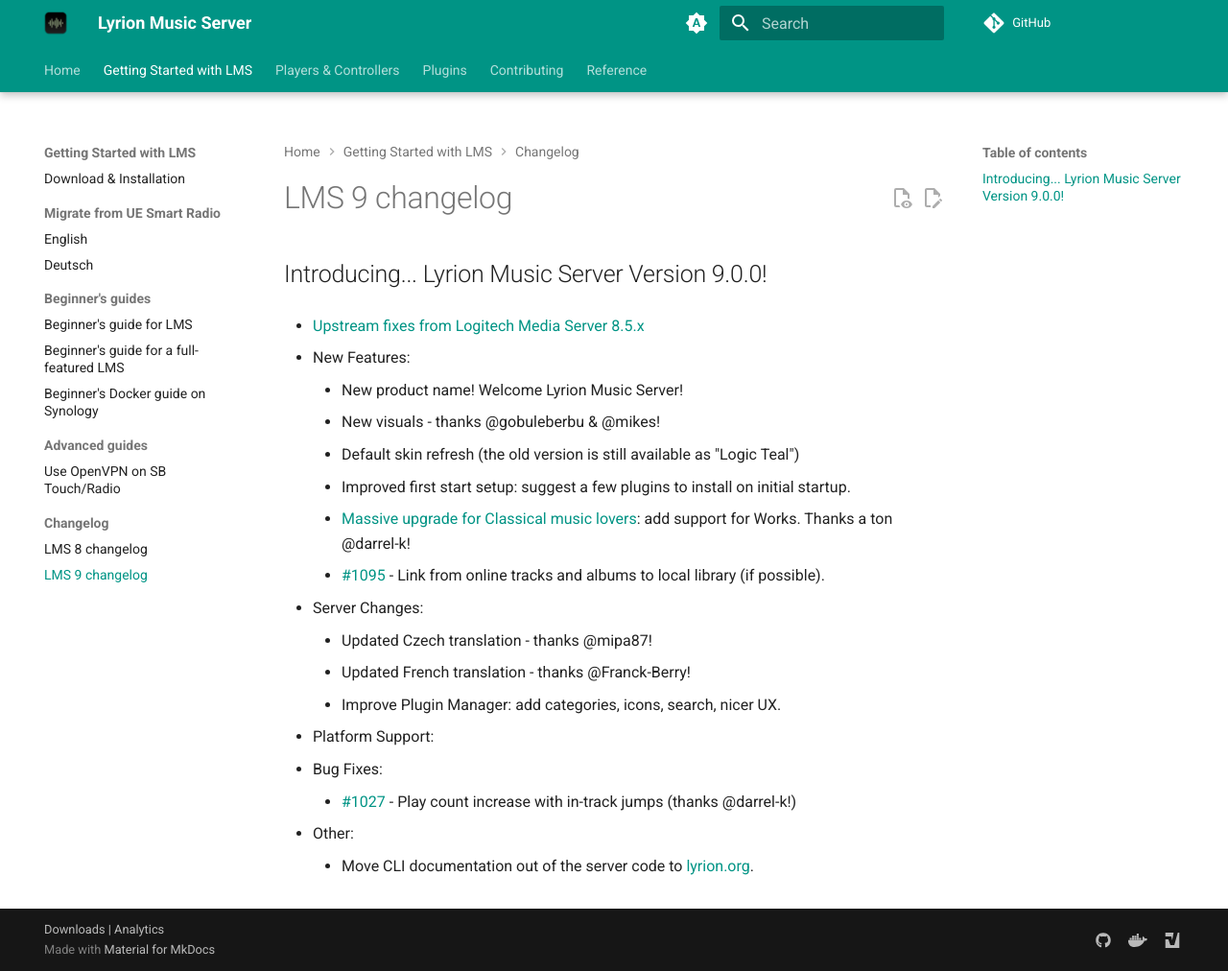
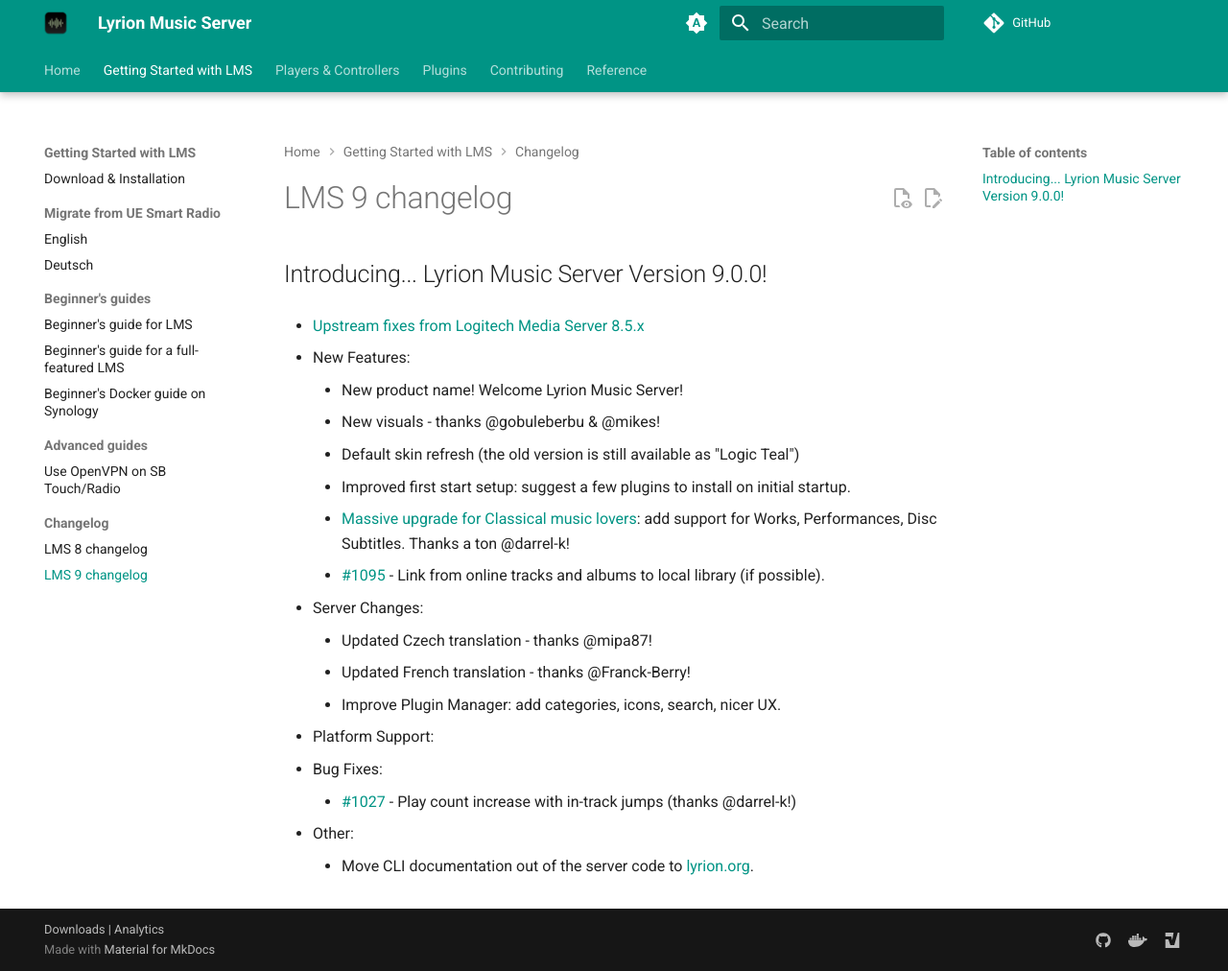
Before and after one commit to LMS-Community/lms-community.github.io, an MkDocs documentation site: the page built from docs/getting-started/changelog-lms9.md, in a window 1280 px wide and 1012 px high. Shown: the whole window at 96% size. Built offline with MkDocs 1.6.1 and Material for MkDocs 9.7.7, drawn with Linux system fonts in a browser that asks for light colours; a script that is not in the unit is left out; plug-ins that fetch from the network failed and are left out; comment, search, counter and statistics services are not loaded.

```diff
--- a/docs/getting-started/changelog-lms9.md
+++ b/docs/getting-started/changelog-lms9.md
@@ -8,7 +8,7 @@
 	- New visuals - thanks @gobuleberbu & @mikes!
 	- Default skin refresh (the old version is still available as "Logic Teal")
 	- Improved first start setup: suggest a few plugins to install on initial startup.
-	- [Massive upgrade for Classical music lovers](https://github.com/LMS-Community/slimserver/pull/930): add support for Works. Thanks a ton @darrel-k!
+	- [Massive upgrade for Classical music lovers](https://github.com/LMS-Community/slimserver/pull/930): add support for Works, Performances, Disc Subtitles. Thanks a ton @darrel-k!
 	- [#1095](https://github.com/LMS-Community/slimserver/issues/1095) \- Link from online tracks and albums to local library (if possible).
 
 - Server Changes:
```
Also changed, not shown: docs/analytics/stats.json (+1 -1 lines).
